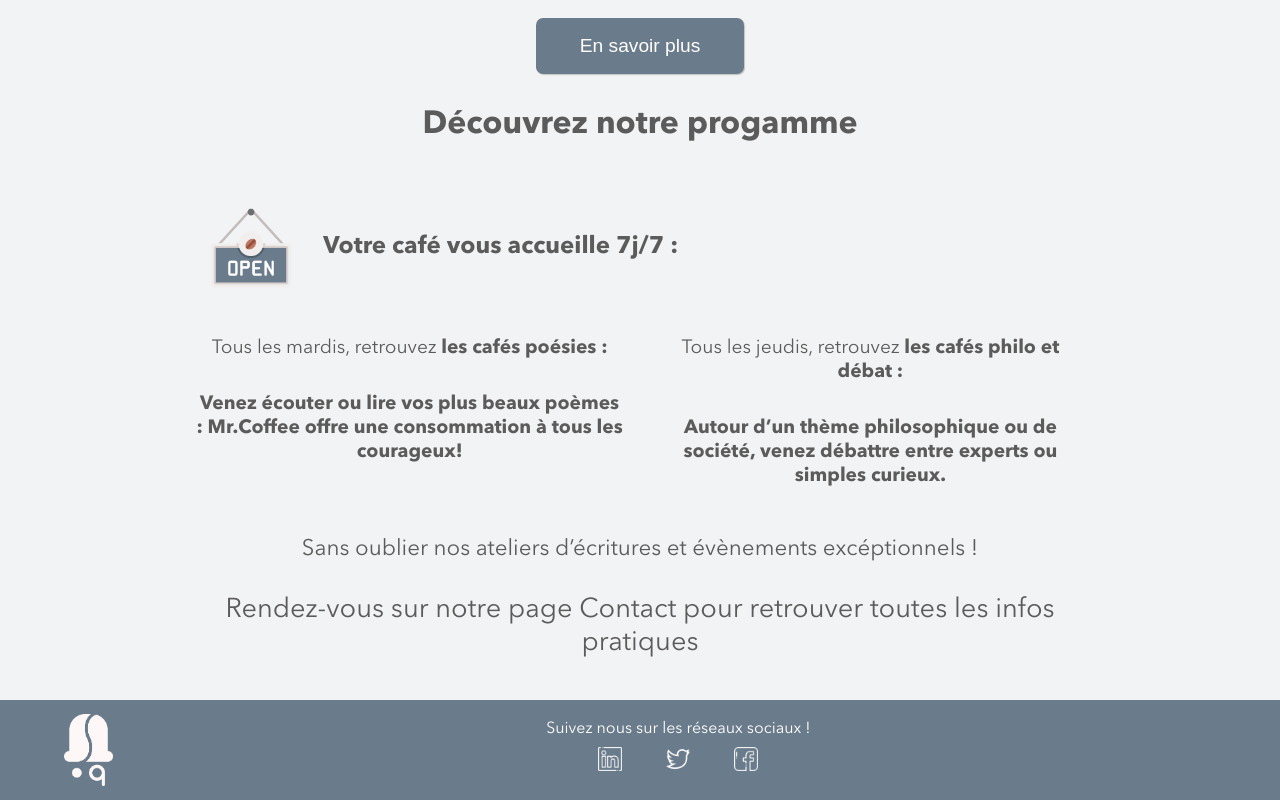
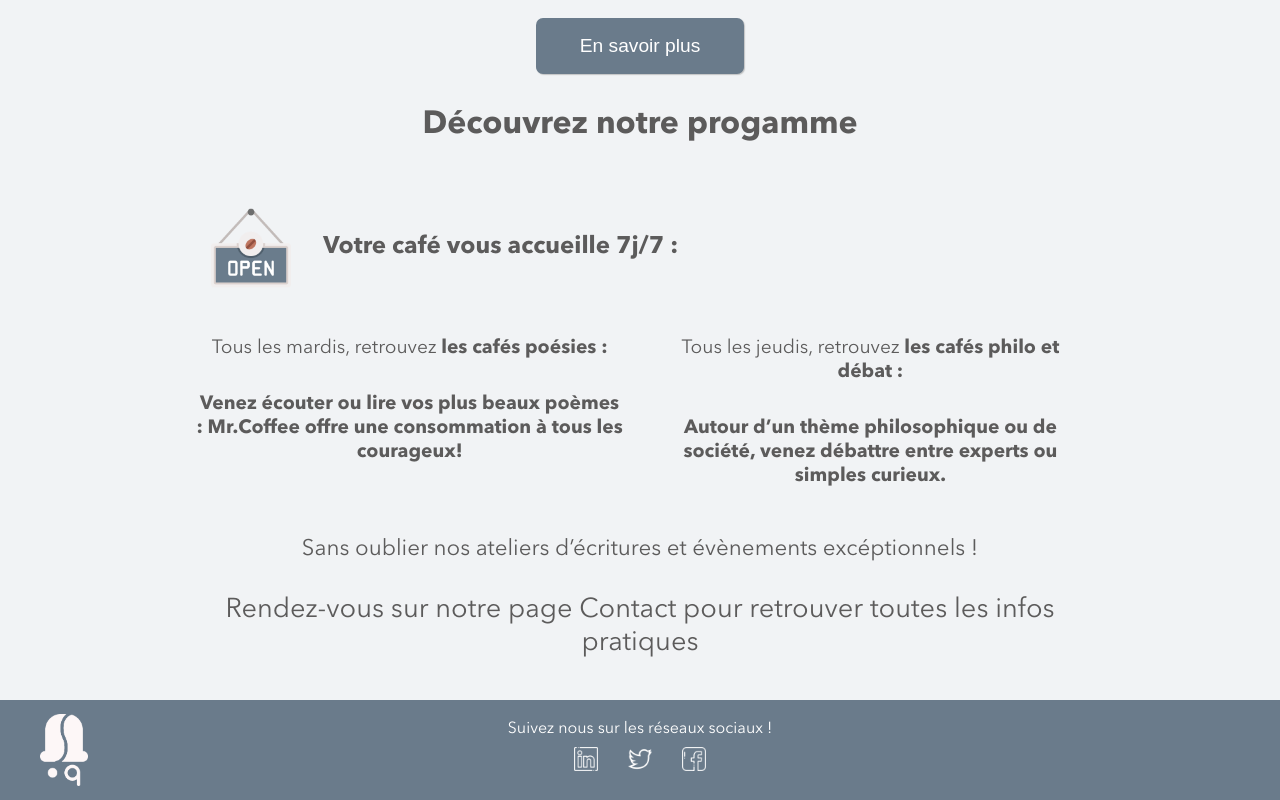
Before and after one commit to OlaShabalina/Mr_Coffee_HTML_CSS_website, a plain HTML site: page index.html in a window 1280 px wide. Shown: the part 1710-2510 px from the top of the page. Drawn offline with Linux system fonts and the light colour scheme.

Commit message:
fixed the issue with footer alignment for index page

```diff
--- a/application.css
+++ b/application.css
@@ -306,16 +306,21 @@ footer {
     height: 100px;
     width: 100%;
     bottom: 0;
-    display: grid;
-    grid-template-columns: 1fr auto max-content 0.5fr;
-    grid-column-gap: 10%;
-    align-content: center;
+    display: flex;
+    justify-content: center;
+    align-items: center;
+}
+
+.footer-logo-container {
+    position: absolute;
+    height: 4.5rem;
 }
 
 .footer-logo {
-    height: 4.5rem;
-    margin-left: 1rem;
+    display: none;
 }
+
+
 
 .socials-table {
     display: flex;
@@ -401,7 +406,6 @@ footer {
 .map {
     padding-top: 3rem;
     margin-bottom: 6rem;
-    border: 2px solid black;
 }
 
 @media screen and (min-width: 650px) {
@@ -502,14 +506,24 @@ footer {
     /* Working on the footer here */
 
     footer {
-        grid-template-columns: 5.5% 20rem;
-        grid-column-gap: 35%;
-        align-content: center;
+        background: var(--background);
+        height: 100px;
+        width: 100%;
+        bottom: 0;
+        display: flex;
+        justify-content: center;
+        align-items: center;
+    }
+
+    .footer-logo-container {
+        margin-right: 90%;
+        position: absolute;
+        height: 4.5rem;
     }
 
     .footer-logo {
-        height: 4.5rem;
-        margin-left: 4rem;
+        display: block;
+        height: 100%;
     }
 
     .socials-table {
--- a/index.html
+++ b/index.html
@@ -90,7 +90,9 @@
     </main>
 
     <footer>
-        <img class="footer-logo" src="assets/logo_blanc.png" alt="Logo">
+        <div class="footer-logo-container">
+            <img class="footer-logo" src="assets/logo_blanc.png" alt="Logo">
+        </div>
 
         <div class="socials-table">
             <p>Suivez nous sur les réseaux sociaux&nbsp;!</p>
```
